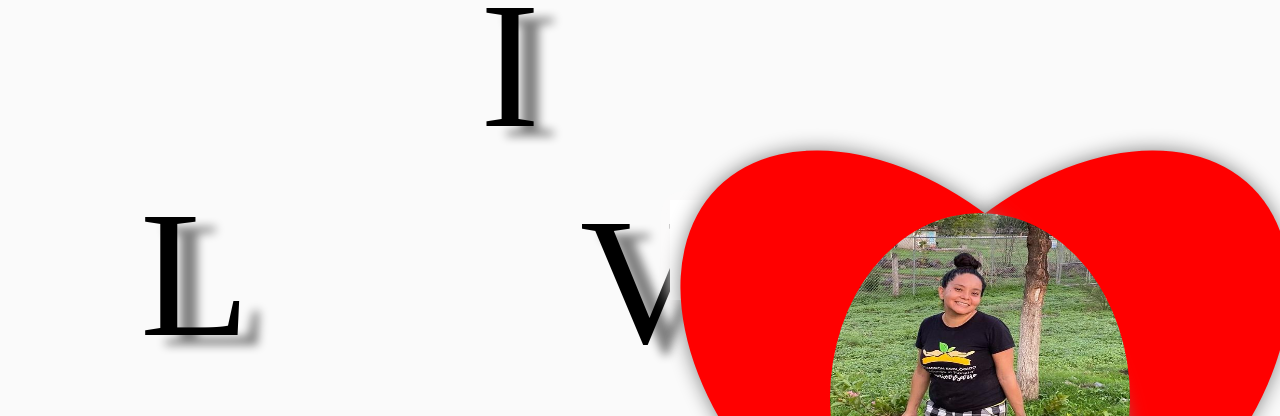
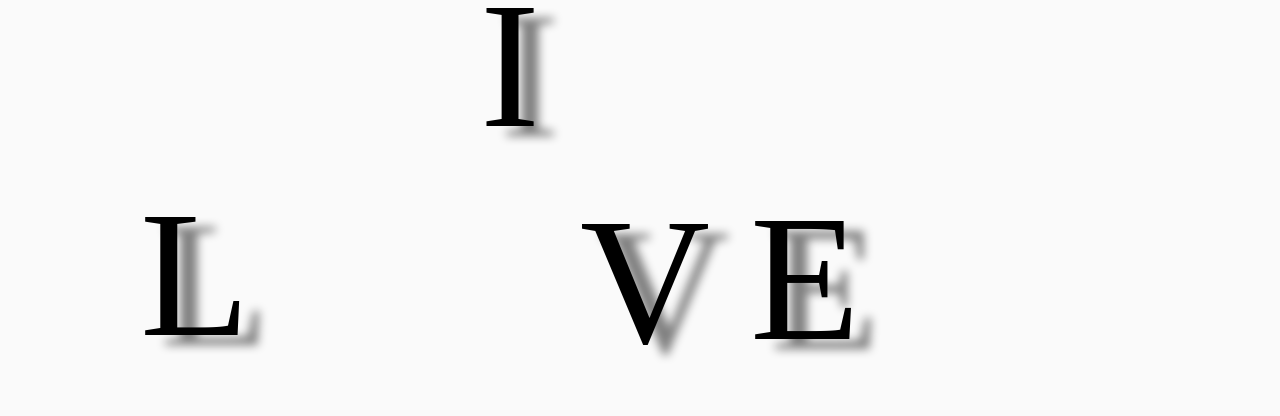
Before and after one commit to Dacstiln/mamita, a plain HTML site: page index.html in a window 1280 px wide. Shown: the top 416 px of the page. Drawn offline with Linux system fonts and the light colour scheme.

Commit message:
Update index.html

```diff
--- a/index.html
+++ b/index.html
@@ -48,7 +48,7 @@
 
     .heart-right {
         position: absolute;
-        top: 200px;
+        top: 750px;
         right: 550px; /* Ajusta la posición del corazón en la derecha */
         width: 60px;
         height: 100px;
```
